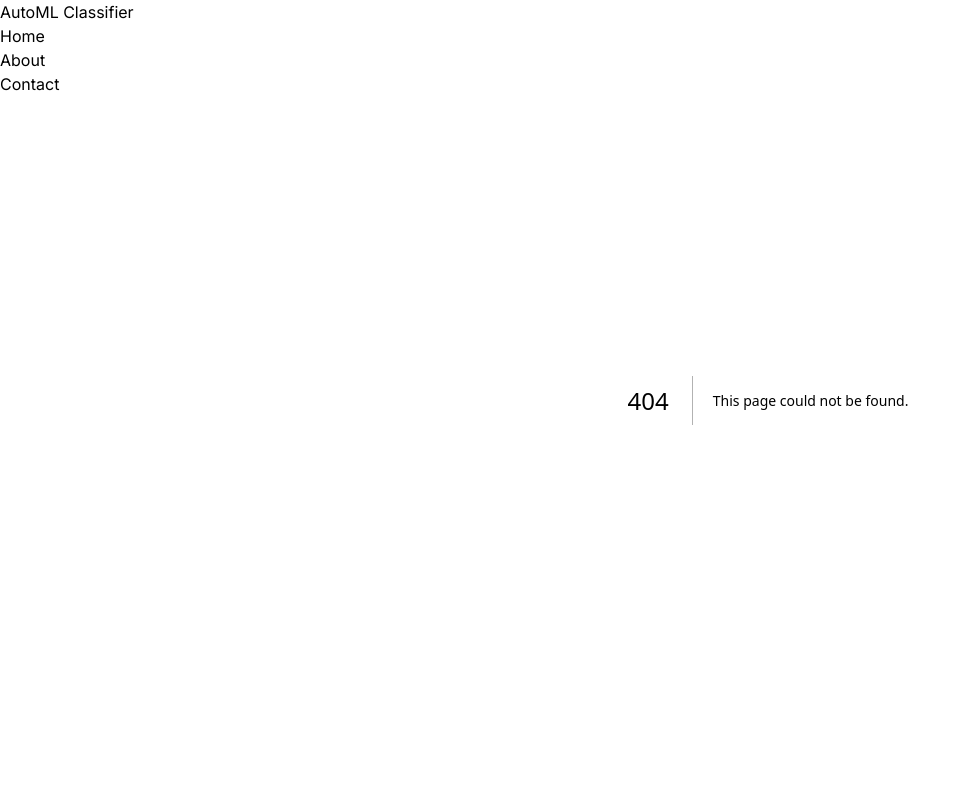
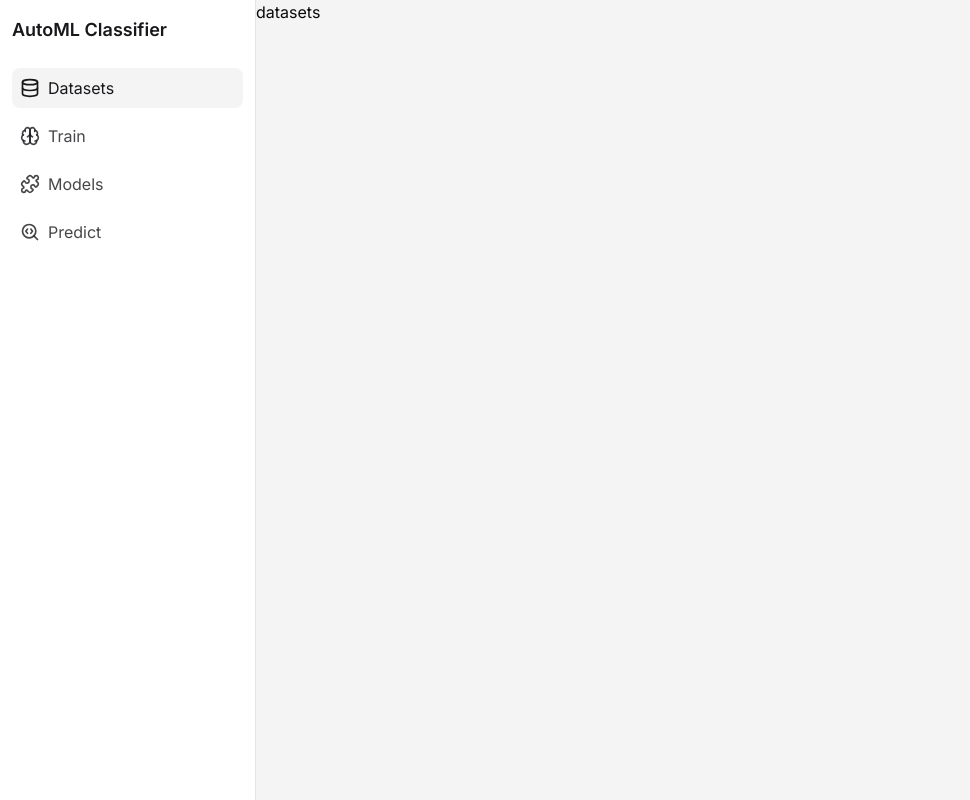
Before and after one commit to 99vik/auto-ml-classifier, a Next.js app: page /datasets in a window 1280 px wide. Before the commit this address had no page. Shown: the whole page, without its empty margins (0-970 px from the left). Built offline with nearby package versions, Linux system fonts and the light colour scheme.

Commit message:
sidenav setup

```diff
--- a/package.json
+++ b/package.json
@@ -10,9 +10,11 @@
   },
   "dependencies": {
     "@radix-ui/react-icons": "^1.3.0",
+    "@radix-ui/react-slot": "^1.1.0",
     "@types/papaparse": "^5.3.14",
     "class-variance-authority": "^0.7.0",
     "clsx": "^2.1.1",
+    "lucide-react": "^0.424.0",
     "next": "14.2.5",
     "papaparse": "^5.4.1",
     "react": "^18.3.1",
--- /dev/null
+++ b/src/app/datasets/page.tsx
@@ -0,0 +1,7 @@
+export default function Page() {
+  return (
+    <div className="h-full">
+      <p>datasets</p>
+    </div>
+  );
+}
--- a/src/app/layout.tsx
+++ b/src/app/layout.tsx
@@ -20,7 +20,7 @@
       <body className={inter.className}>
         <div className="flex h-screen">
           <SideNav />
-          <main className="flex-1">{children}</main>
+          <main className="flex-1 bg-secondary">{children}</main>
         </div>
       </body>
     </html>
--- a/src/components/SideNav.tsx
+++ b/src/components/SideNav.tsx
@@ -1,11 +1,40 @@
+'use client';
+
+import { cn } from '@/lib/utils';
+import { Brain, Database, Puzzle, SearchCode } from 'lucide-react';
+import Link from 'next/link';
+import { usePathname } from 'next/navigation';
+
+const LINKS = [
+  { href: '/datasets', label: 'Datasets', icon: Database },
+  { href: '/train', label: 'Train', icon: Brain },
+  { href: '/models', label: 'Models', icon: Puzzle },
+  { href: '/predict', label: 'Predict', icon: SearchCode },
+];
+
 export default function SideNav() {
+  const pathname = usePathname();
+  console.log(pathname);
   return (
-    <nav className="w-1/5">
-      <p>AutoML Classifier</p>
-      <ul>
-        <li>Home</li>
-        <li>About</li>
-        <li>Contact</li>
+    <nav className="w-1/5 space-y-6 bg-background border-r px-3 py-4">
+      <Link href="/" className="text-primary font-semibold text-lg">
+        AutoML Classifier
+      </Link>
+      <ul className="space-y-2">
+        {LINKS.map((link) => (
+          <li key={link.href}>
+            <Link
+              href={link.href}
+              className={cn(
+                'flex items-center gap-2 hover:bg-secondary text-primary/80 transition p-2 rounded-lg',
+                pathname === link.href && 'bg-secondary text-primary'
+              )}
+            >
+              <link.icon size={20} />
+              {link.label}
+            </Link>
+          </li>
+        ))}
       </ul>
     </nav>
   );
--- /dev/null
+++ b/src/components/ui/button.tsx
@@ -0,0 +1,57 @@
+import * as React from "react"
+import { Slot } from "@radix-ui/react-slot"
+import { cva, type VariantProps } from "class-variance-authority"
+
+import { cn } from "@/lib/utils"
+
+const buttonVariants = cva(
+  "inline-flex items-center justify-center whitespace-nowrap rounded-md text-sm font-medium transition-colors focus-visible:outline-none focus-visible:ring-1 focus-visible:ring-ring disabled:pointer-events-none disabled:opacity-50",
+  {
+    variants: {
+      variant: {
+        default:
+          "bg-primary text-primary-foreground shadow hover:bg-primary/90",
+        destructive:
+          "bg-destructive text-destructive-foreground shadow-sm hover:bg-destructive/90",
+        outline:
+          "border border-input bg-background shadow-sm hover:bg-accent hover:text-accent-foreground",
+        secondary:
+          "bg-secondary text-secondary-foreground shadow-sm hover:bg-secondary/80",
+        ghost: "hover:bg-accent hover:text-accent-foreground",
+        link: "text-primary underline-offset-4 hover:underline",
+      },
+      size: {
+        default: "h-9 px-4 py-2",
+        sm: "h-8 rounded-md px-3 text-xs",
+        lg: "h-10 rounded-md px-8",
+        icon: "h-9 w-9",
+      },
+    },
+    defaultVariants: {
+      variant: "default",
+      size: "default",
+    },
+  }
+)
+
+export interface ButtonProps
+  extends React.ButtonHTMLAttributes<HTMLButtonElement>,
+    VariantProps<typeof buttonVariants> {
+  asChild?: boolean
+}
+
+const Button = React.forwardRef<HTMLButtonElement, ButtonProps>(
+  ({ className, variant, size, asChild = false, ...props }, ref) => {
+    const Comp = asChild ? Slot : "button"
+    return (
+      <Comp
+        className={cn(buttonVariants({ variant, size, className }))}
+        ref={ref}
+        {...props}
+      />
+    )
+  }
+)
+Button.displayName = "Button"
+
+export { Button, buttonVariants }
```
Also changed, not shown: 1 other file (tests, documents, lock files or other folders).
